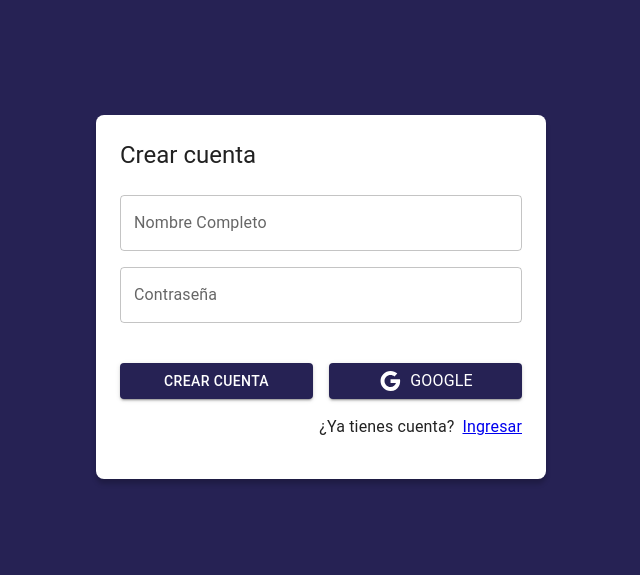
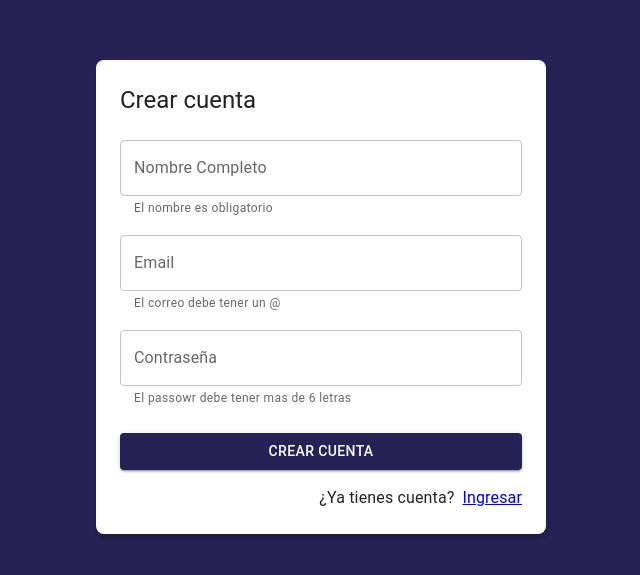
Before and after one commit to fherrera2190/react-de-cero-experto-curso-fh, a React (Vite) app in the folder 08-journal-app/: page /auth/register in a window 1280 px wide. Shown: the part 103-678 px from the top of the page, without its empty margins (319-959 px from the left). Built offline with nearby package versions, Linux system fonts and the light colour scheme; no server answers.

Commit message:
add useForm validations

```diff
--- a/08-journal-app/src/auth/pages/LoginPage.jsx
+++ b/08-journal-app/src/auth/pages/LoginPage.jsx
@@ -2,18 +2,23 @@ import { Grid, Typography, TextField, Button, Link } from "@mui/material";
 import { Google } from "@mui/icons-material";
 import { Link as RouterLink } from "react-router-dom";
 import { AuthLayout } from "../layout/AuthLayout";
-import { useForm } from "../../hooks/useForm";
-import { useDispatch } from "react-redux";
-import { checkingAuthentication, startGoogleSignIn } from "../../store/auth/thunks";
+import { useForm } from "../../hooks";
+import { useDispatch, useSelector } from "react-redux";
+import {
+  checkingAuthentication,
+  startGoogleSignIn,
+} from "../../store/auth/thunks";
+import { useMemo } from "react";
 
 export const LoginPage = () => {
-
+  const { status } = useSelector((state) => state.auth);
   const distpatch = useDispatch();
 
   const { email, password, onInputChange } = useForm({
     email: "user@test.com",
     password: "123456",
   });
+  const isAuthenticating = useMemo(() => status === "checking", [status]);
 
   const onSubmit = (event) => {
     event.preventDefault();
@@ -39,7 +44,7 @@ export const LoginPage = () => {
               name="email"
               value={email}
               onChange={onInputChange}
-            ></TextField>
+            />
           </Grid>
           <Grid item xs={12} sx={{ mt: 2 }}>
             <TextField
@@ -50,17 +55,27 @@ export const LoginPage = () => {
               name="password"
               value={password}
               onChange={onInputChange}
-            ></TextField>
+            />
           </Grid>
         </Grid>
         <Grid container spacing={2} sx={{ mb: 2, mt: 3 }}>
           <Grid item xs={12} sm={6}>
-            <Button type="submit" variant="contained" fullWidth>
+            <Button
+              type="submit"
+              variant="contained"
+              disabled={isAuthenticating}
+              fullWidth
+            >
               Login
             </Button>
           </Grid>
           <Grid item xs={12} sm={6}>
-            <Button onClick={onGoogleSignIn} variant="contained" fullWidth>
+            <Button
+              onClick={onGoogleSignIn}
+              variant="contained"
+              disabled={isAuthenticating}
+              fullWidth
+            >
               <Google />
               <Typography sx={{ ml: 1 }}>Google</Typography>
             </Button>
--- a/08-journal-app/src/auth/pages/RegisterPage.jsx
+++ b/08-journal-app/src/auth/pages/RegisterPage.jsx
@@ -1,12 +1,52 @@
 import { Button, Grid, TextField, Typography } from "@mui/material";
 import { Link } from "react-router-dom";
 import { AuthLayout } from "../layout/AuthLayout";
-import { Google } from "@mui/icons-material";
 import { Link as RouterLink } from "react-router-dom";
+import { useForm } from "../../hooks";
+import { useState } from "react";
+
+const formData = {
+  email: "",
+  password: "",
+  displayName: "",
+};
+
+const formValidations = {
+  email: [(value) => value.includes("@"), "El correo debe tener un @"],
+  password: [
+    (value) => value.length >= 6,
+    "El passowr debe tener mas de 6 letras",
+  ],
+  displayName: [(value) => value.length >= 1, "El nombre es obligatorio"],
+};
+
 export const RegisterPage = () => {
+
+
+  const [formSubmitted, setFormSubmitted] = useState(false)
+
+  const {
+    displayName,
+    email,
+    password,
+    formState,
+    onInputChange,
+    isFormValid,
+    displayNameValid,
+    emailValid,
+    passwordValid,
+  } = useForm(formData,formValidations);
+
+  console.log(displayNameValid)
+
+  const onSubmit = (event) => {
+    event.preventDefault();
+    setFormSubmitted(true)
+    console.log(formState);
+  };
   return (
     <AuthLayout title="Crear cuenta">
-      <form>
+      <form onSubmit={onSubmit}>
         <Grid container>
           <Grid item xs={12} sx={{ mt: 2 }}>
             <TextField
@@ -14,7 +54,25 @@ export const RegisterPage = () => {
               type="text"
               placeholder="Nombre Completo"
               fullWidth
-            ></TextField>
+              name="displayName"
+              value={displayName}
+              onChange={onInputChange}
+              error={!!displayNameValid && formSubmitted}
+              helperText={displayNameValid}
+            />
+          </Grid>
+          <Grid item xs={12} sx={{ mt: 2 }}>
+            <TextField
+              label="Email"
+              type="text"
+              placeholder="Email"
+              fullWidth
+              name="email"
+              value={email}
+              onChange={onInputChange}
+              error={!!emailValid && formSubmitted}
+              helperText={emailValid}
+            />
           </Grid>
           <Grid item xs={12} sx={{ mt: 2 }}>
             <TextField
@@ -22,20 +80,20 @@ export const RegisterPage = () => {
               type="password"
               placeholder="Contraseña"
               fullWidth
-            ></TextField>
+              name="password"
+              value={password}
+              onChange={onInputChange}
+              error={!!passwordValid && formSubmitted}
+              helperText={passwordValid}
+            />
           </Grid>
         </Grid>
-        <Grid container spacing={2} sx={{ mb: 2, mt: 3 }}>
-          <Grid item sx={12} sm={6}>
-            <Button variant="contained" fullWidth>
+        <Grid container spacing={2} sx={{ mb: 2, mt: 1 }}>
+          <Grid item xs={12}>
+            <Button type="submit" variant="contained" fullWidth>
               Crear cuenta
             </Button>
           </Grid>
-          <Grid item sx={12} sm={6}>
-            <Button variant="contained" fullWidth>
-              <Google />
-              <Typography sx={{ ml: 1 }}>Google</Typography>
-            </Button>
         </Grid>
         <Grid container direction="row" justifyContent="end" sx={{ mt: 2 }}>
           <Typography sx={{ mr: 1 }}>¿Ya tienes cuenta?</Typography>
@@ -43,7 +101,6 @@ export const RegisterPage = () => {
             Ingresar
           </Link>
         </Grid>
-        </Grid>
       </form>
     </AuthLayout>
   );
--- a/08-journal-app/src/firebase/providers.js
+++ b/08-journal-app/src/firebase/providers.js
@@ -18,19 +18,3 @@ export const signInWithGoogle = async () => {
     };
   }
 };
-
-export const signInWithUsernamePassword = async ({ email, password }) => {
-  try {
-    const result = await FirebaseAuth.signInWithEmailAndPassword(
-      email,
-      password
-    );
-    const { displayName, email, photoURL, uid } = result.user;
-    return { ok: true, displayName, email, photoURL, uid };
-  } catch (error) {
-    return {
-      ok: false,
-      errorMessage: error.message,
-    };
-  }
-}
--- a/08-journal-app/src/hooks/useForm.js
+++ b/08-journal-app/src/hooks/useForm.js
@@ -1,8 +1,11 @@
-import { useState } from "react";
+import { useEffect, useMemo, useState } from "react";
 
-export const useForm = (initialForm = {}) => {
+export const useForm = (initialForm = {}, formValidations = {}) => {
   const [formState, setformState] = useState(initialForm);
-
+  const [formValidation, setFormValidation] = useState({});
+  useEffect(() => {
+    createValidators();
+  }, [formState]);
   const onInputChange = ({ target }) => {
     const { name, value } = target;
 
@@ -12,9 +15,35 @@ export const useForm = (initialForm = {}) => {
     });
   };
 
+  const isFormValid = useMemo(() => {
+    for (const formValue of Object.keys(formValidation)) {
+      if (formValidation[formValue]) return false;
+    }
+    return true;
+  }, [formValidation]);
+
   const onResetForm = () => {
     setformState(initialForm);
   };
 
-  return { ...formState, onInputChange, onResetForm };
+  const createValidators = () => {
+    const formCheckedValues = {};
+    for (const formField of Object.keys(formValidations)) {
+      const [fn, errorMessage] = formValidations[formField];
+      formCheckedValues[`${formField}Valid`] = fn(formState[formField])
+        ? null
+        : errorMessage;
+    }
+    setFormValidation(formCheckedValues);
+    console.log(formCheckedValues);
+  };
+
+  return {
+    ...formState,
+    formState,
+    ...formValidation,
+    isFormValid,
+    onInputChange,
+    onResetForm,
+  };
 };
--- a/08-journal-app/src/store/auth/thunks.js
+++ b/08-journal-app/src/store/auth/thunks.js
@@ -1,10 +1,9 @@
-import { signInWithGoogle, signInWithUsernamePassword } from "../../firebase/providers";
+import { signInWithGoogle } from "../../firebase/providers";
 import { checkingCredentials, login, logout } from "./";
 
-export const checkingAuthentication = (email, password) => {
+export const checkingAuthentication = () => {
   return async (dispatch) => {
     dispatch(checkingCredentials());
-
   };
 };
 
```
Lines whose indentation alone changed are shown as unchanged.
